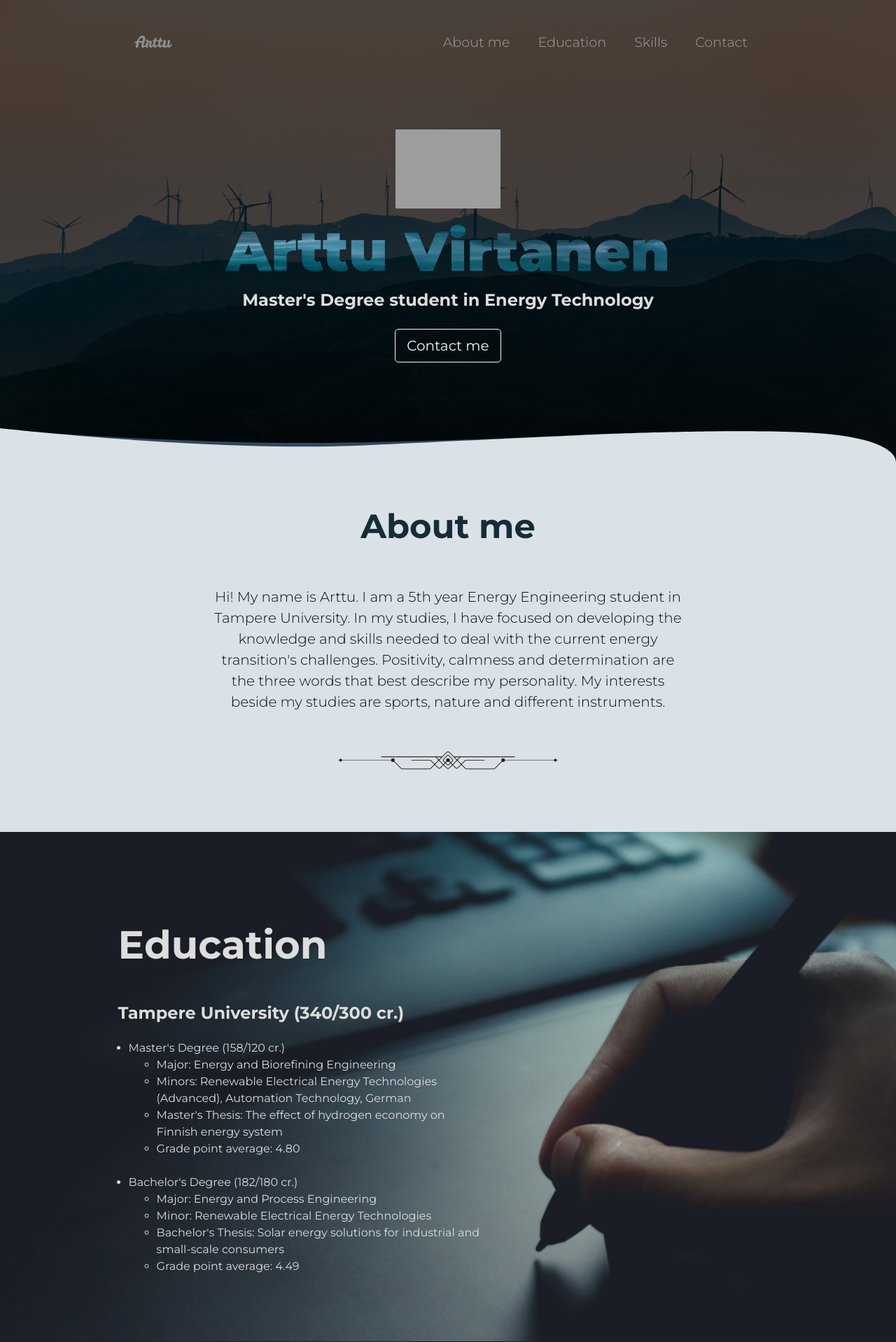
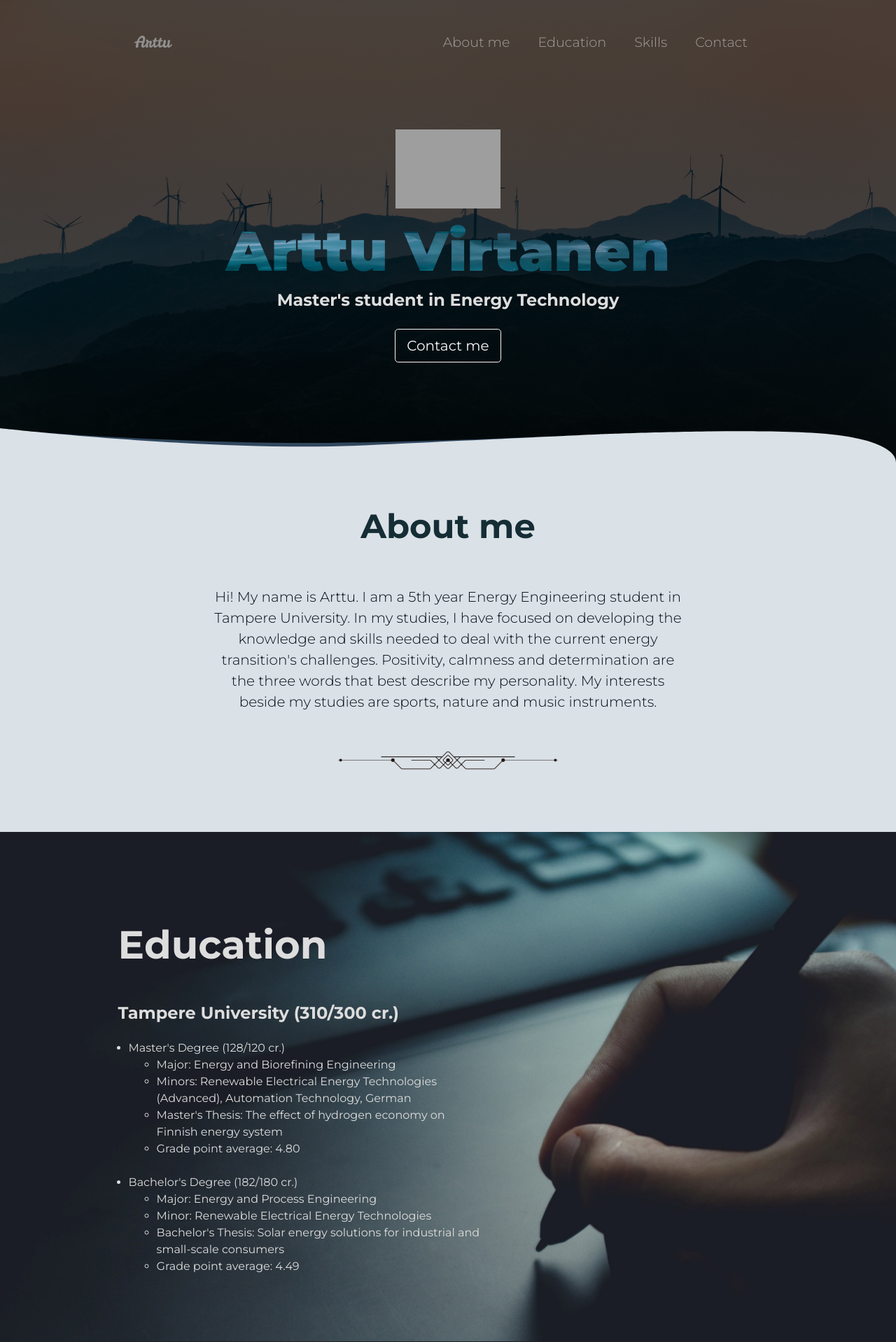
Before and after one commit to arttujuhani/Arttu-Virtanen, a Flask app: page / in a window 1280 px wide. Shown: the top 1918 px of the page at 70% size. Run offline with Flask 2, Linux system fonts and the light colour scheme; grey boxes are pictures that could not be loaded.

Commit message:
Final tuning

```diff
--- a/templates/index.html
+++ b/templates/index.html
@@ -56,7 +56,7 @@
         <div class="top-container">
             <img class="personal-image" src="static/images/CV_picture.png" alt="personal picture">
             <h1 class="big-heading">Arttu Virtanen</h1>
-            <h4 class="small-heading">Master's Degree student in Energy Technology</h4>
+            <h4 class="small-heading">Master's student in Energy Technology</h4>
         </div>
 
         <a href="/contactme">
@@ -82,7 +82,7 @@
       <h1 class="about_me-title">About me</h1>
       <p class="lead about-me-text">Hi! My name is Arttu. I am a 5th year Energy Engineering student in Tampere University.
           In my studies, I have focused on developing the knowledge and skills needed to deal with the current energy transition's challenges. Positivity, calmness and determination are the three words that best describe my personality.
-          My interests beside my studies are sports, nature and different instruments.
+          My interests beside my studies are sports, nature and music instruments.
           <br>
           <br>
       </p>
@@ -97,9 +97,9 @@
   <div class="col-lg-7">
     <h1 class="left">Education</h1>
     <div class="left">
-        <h4>Tampere University (340/300 cr.)</h4>
+        <h4>Tampere University (310/300 cr.)</h4>
         <ul class="education-list">
-            <li>Master's Degree (158/120 cr.)</li>
+            <li>Master's Degree (128/120 cr.)</li>
             <ul>
                 <li>Major: Energy and Biorefining Engineering</li>
                 <li>Minors: Renewable Electrical Energy Technologies (Advanced), Automation Technology, German</li>
@@ -162,8 +162,8 @@
                  <h4 class="carousel-heading">Other</h4>
                  <ul>
                     <li>Web design <i class="fa fa-star-o right" aria-hidden="true"></i><i class="fa fa-star right" aria-hidden="true"></i><i class="fa fa-star right" aria-hidden="true"></i></li>
-                    <li>Motivation <i class="fa fa-smile-o right" aria-hidden="true"></i><i class="fa fa-smile-o right" aria-hidden="true"></i><i class="fa fa-smile-o right" aria-hidden="true"></i></li>
-                    <li>Multidisciplinarity <i class="fa fa-smile-o right" aria-hidden="true"></i><i class="fa fa-smile-o right" aria-hidden="true"></i><i class="fa fa-smile-o right" aria-hidden="true"></i></li>
+                    <li>Motivation <i class="fa fa-star right" aria-hidden="true"></i><i class="fa fa-star right" aria-hidden="true"></i><i class="fa fa-star right" aria-hidden="true"></i></li>
+                    <li>Multidisciplinarity <i class="fa fa-star right" aria-hidden="true"></i><i class="fa fa-star right" aria-hidden="true"></i><i class="fa fa-star right" aria-hidden="true"></i></li>
                  </ul>
              </div>
         </div>
```
